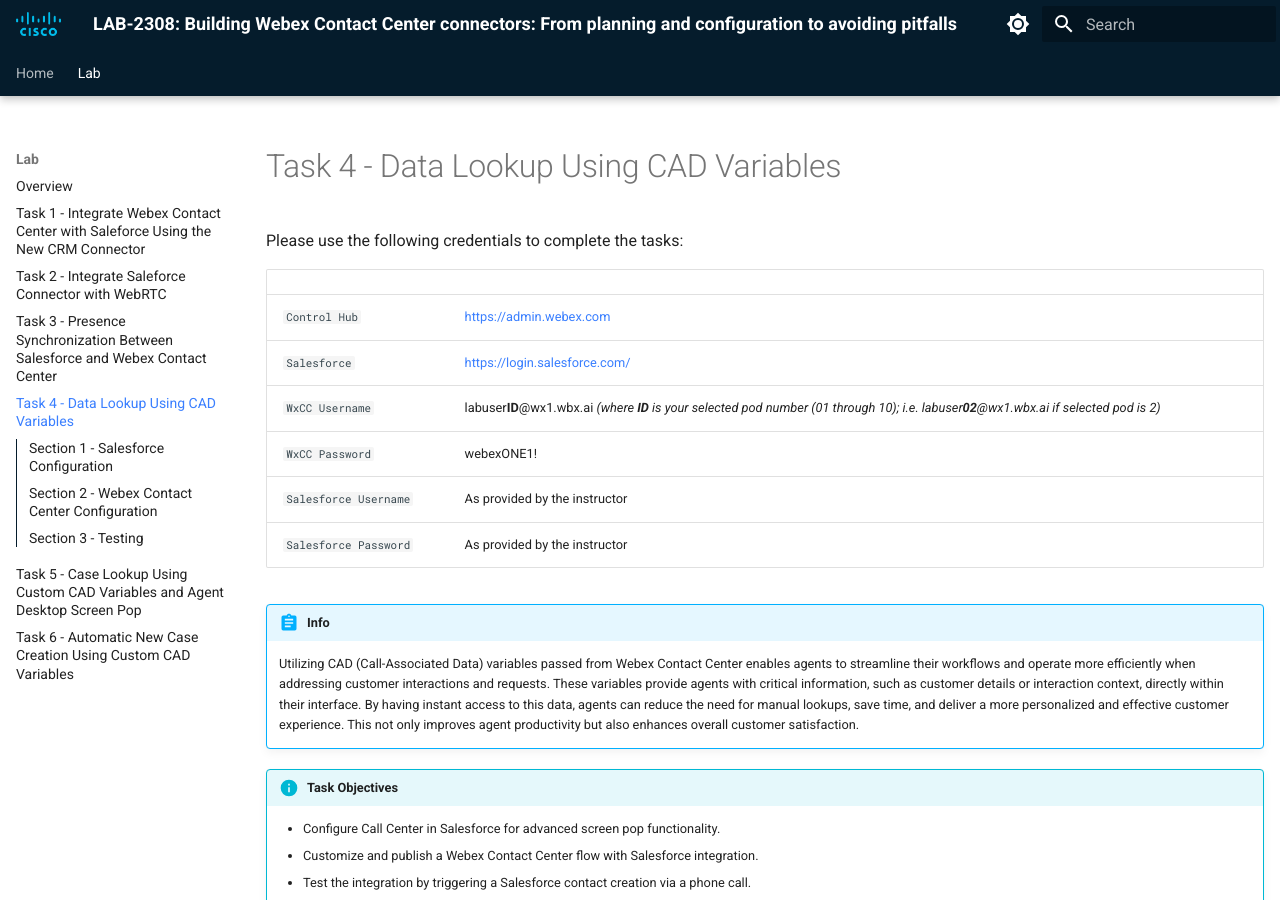
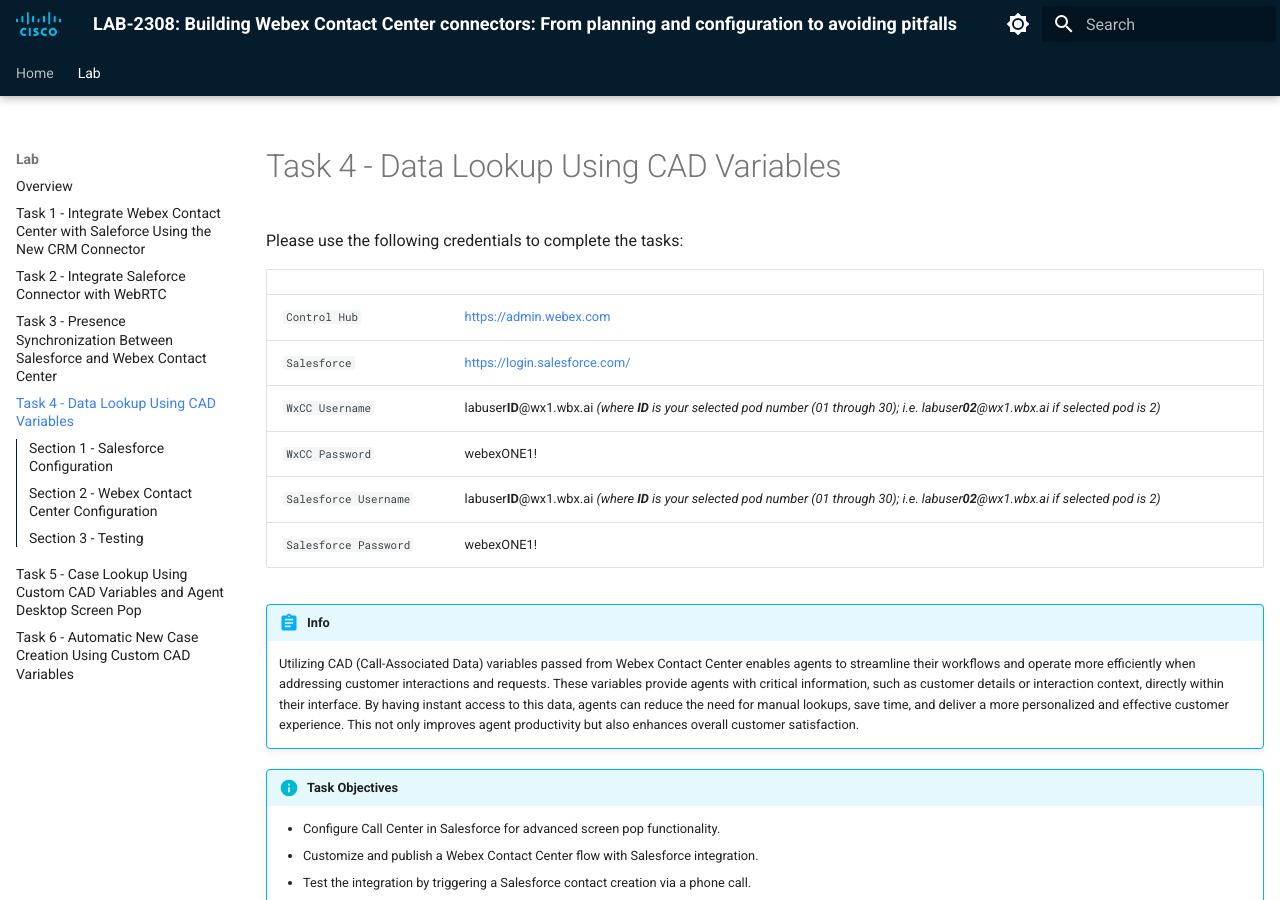
Before and after one commit to WebexCC-SA/LAB-2308, an MkDocs documentation site: the page built from docs/task4.md, in a window 1280 px wide and 900 px high. Built offline with MkDocs 1.6.1 and Material for MkDocs 9.7.7, drawn with Linux system fonts in a browser that asks for light colours.

Commit message:
Update task4.md

```diff
--- a/docs/task4.md
+++ b/docs/task4.md
@@ -8,10 +8,10 @@
 | ------------------------- | ---------------- |
 | `Control Hub`             | <a href="https://admin.webex.com" target="_blank">https://admin.webex.com</a> |
 | `Salesforce`   | <a href="https://login.salesforce.com" target="_blank">https://login.salesforce.com/</a> |
-| `WxCC Username`       | labuser**ID**@wx1.wbx.ai     _(where **ID** is your selected pod number (01 through 10); i.e. labuser**02**@wx1.wbx.ai if selected pod is 2)_       |
+| `WxCC Username`       | labuser**ID**@wx1.wbx.ai     _(where **ID** is your selected pod number (01 through 30); i.e. labuser**02**@wx1.wbx.ai if selected pod is 2)_       |
 | `WxCC Password`       | webexONE1!         |
-| `Salesforce Username`       | As provided by the instructor       |
-| `Salesforce Password`       | As provided by the instructor       |
+| `Salesforce Username`       | labuser**ID**@wx1.wbx.ai     _(where **ID** is your selected pod number (01 through 30); i.e. labuser**02**@wx1.wbx.ai if selected pod is 2)_       |
+| `Salesforce Password`       | webexONE1!       |
 
 
 !!! abstract "Info"
```
